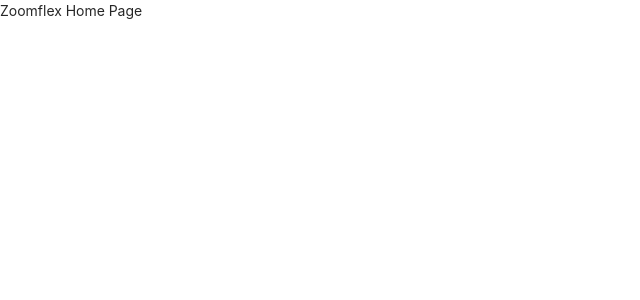
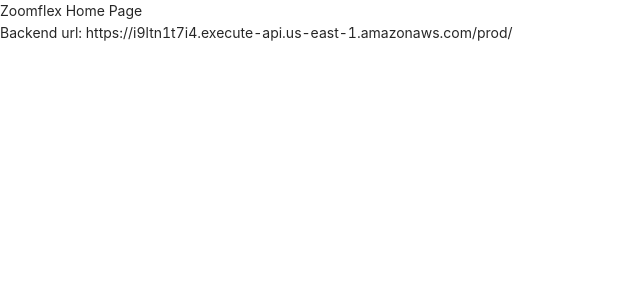
Before and after one commit to xindixu/zoomflix, a Next.js app: page / in a window 1280 px wide. Shown: the top 300 px of the page, without its empty margins (0-640 px from the left). Built offline with nearby package versions, Linux system fonts and the light colour scheme.

Commit message:
feat: get api endpoint

```diff
--- /dev/null
+++ b/lib/api-fetch.ts
@@ -0,0 +1,5 @@
+export const API_ENDPOINT =
+  "https://i9ltn1t7i4.execute-api.us-east-1.amazonaws.com/prod/"
+
+// TODO: use this function to fetch data from the api
+export const apiFetch = () => {}
--- a/pages/index.tsx
+++ b/pages/index.tsx
@@ -1,7 +1,13 @@
 import type { NextPage } from "next"
+import { API_ENDPOINT } from "../lib/api-fetch"
 
 const Home: NextPage = () => {
-  return <div>Zoomflex Home Page</div>
+  return (
+    <div>
+      Zoomflex Home Page
+      <div>Backend url: {API_ENDPOINT}</div>
+    </div>
+  )
 }
 
 export default Home
```
